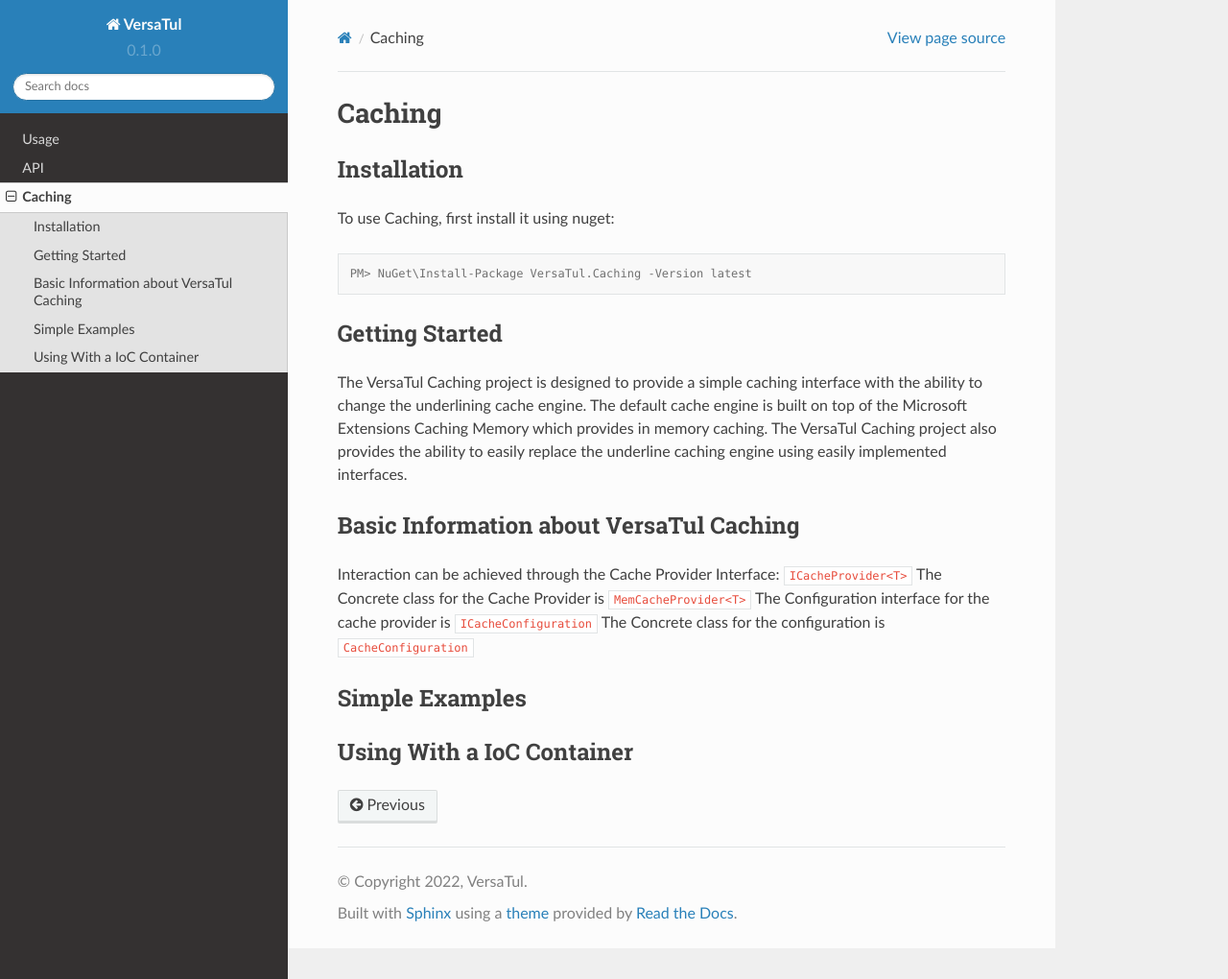
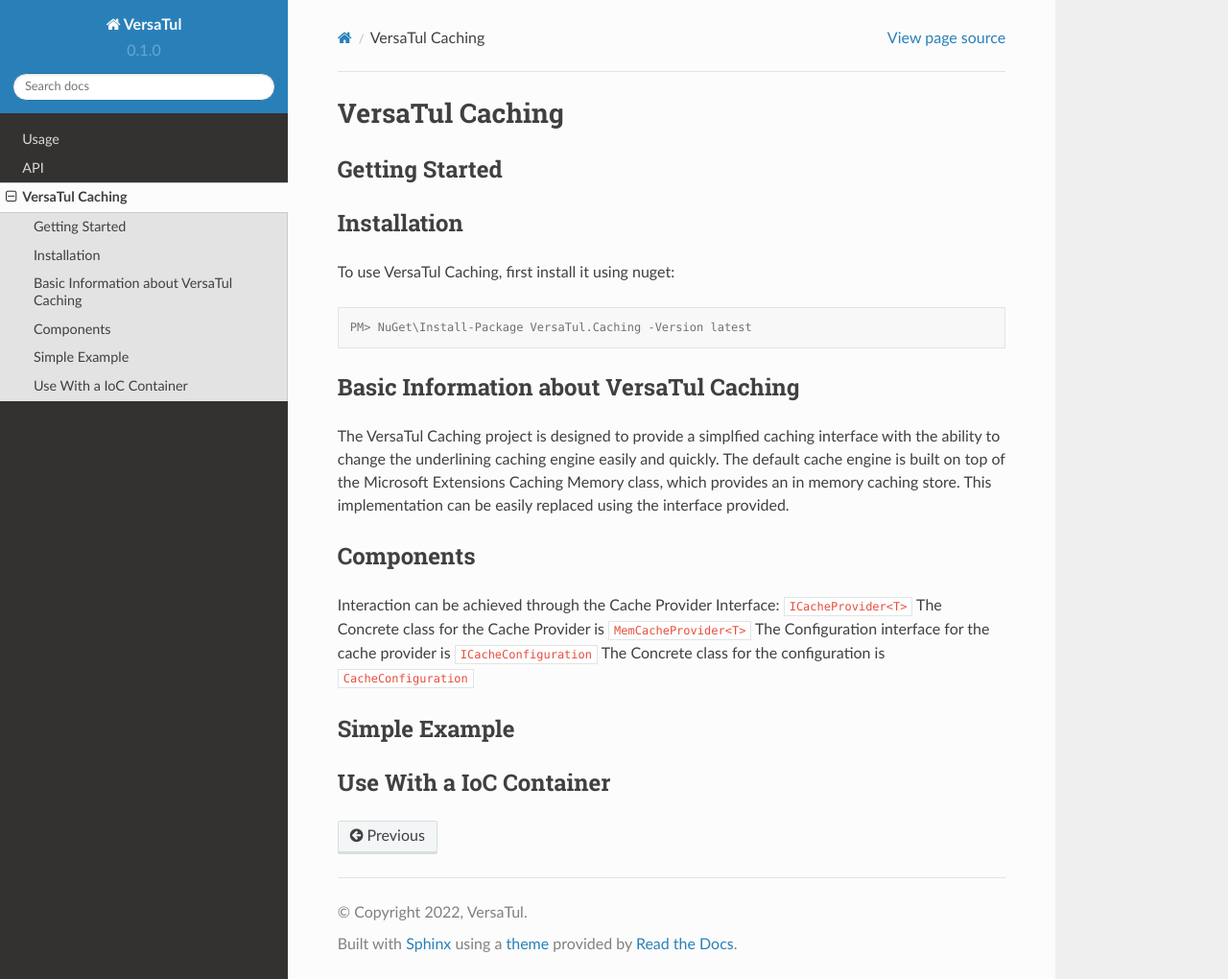
Before and after one commit to BjornWilliams/DocsVersaTul, a Sphinx documentation site: the page built from docs/source/caching.rst, in a window 1280 px wide and 1020 px high. Shown: the whole window at 96% size. Built offline with Sphinx 7.4.7 and the Read the Docs theme 2.0.0, drawn with Linux system fonts in a browser that asks for light colours.

Commit message:
document clean up

```diff
--- a/docs/source/caching.rst
+++ b/docs/source/caching.rst
@@ -1,33 +1,36 @@
-Caching
-=======
+VersaTul Caching
+================
+
+Getting Started
+----------------
 
 .. _installation:
 
 Installation
 ------------
 
-To use Caching, first install it using nuget:
+To use VersaTul Caching, first install it using nuget:
 
 .. code-block:: console
 
     PM> NuGet\Install-Package VersaTul.Caching -Version latest
 
-Getting Started
-----------------
-The VersaTul Caching project is designed to provide a simple caching interface with the ability to change the underlining cache engine.
-The default cache engine is built on top of the Microsoft Extensions Caching Memory which provides in memory caching.
-The VersaTul Caching project also provides the ability to easily replace the underline caching engine using easily implemented interfaces.
-
 Basic Information about VersaTul Caching
 -----------------------------------------
 
+The VersaTul Caching project is designed to provide a simplfied caching interface with the ability to change the underlining caching engine easily and quickly.
+The default cache engine is built on top of the Microsoft Extensions Caching Memory class, which provides an in memory caching store.
+This implementation can be easily replaced using the interface provided.
+
+Components
+-----------
 Interaction can be achieved through the Cache Provider Interface: ``ICacheProvider<T>``
 The Concrete class for the Cache Provider is ``MemCacheProvider<T>``
 The Configuration interface for the cache provider is ``ICacheConfiguration``
 The Concrete class for the configuration is ``CacheConfiguration``
 
 
-Simple Examples
+Simple Example
 ----------------
 
 .. code-block::c
@@ -52,18 +55,17 @@
     }
 
 
-Using With a IoC Container
+Use With a IoC Container
 --------------------------
 
 .. code-block:: c
     //Creating the IoC container
     var builder = new ContainerBuilder();
 
-    //Populating the container
-
     //default configs
     var configSettings = new Builder().BuildConfig();
 
+    //Populating the container
     builder
         .RegisterType<CacheConfiguration>()
         .As<ICacheConfiguration>()
```
